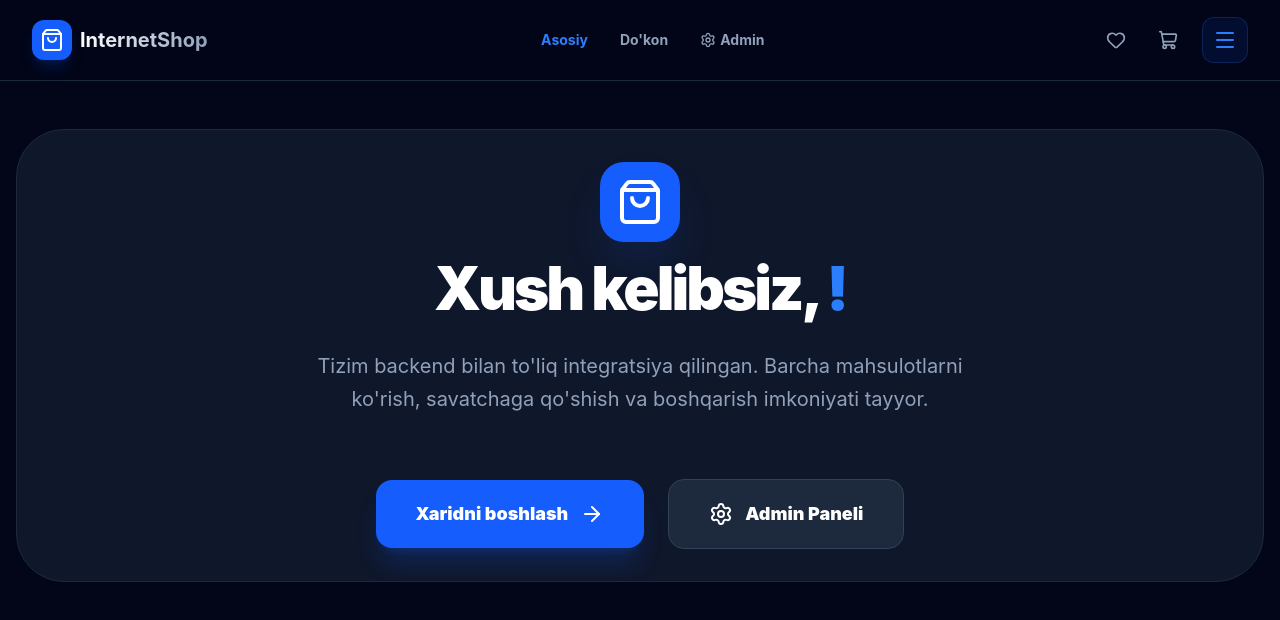
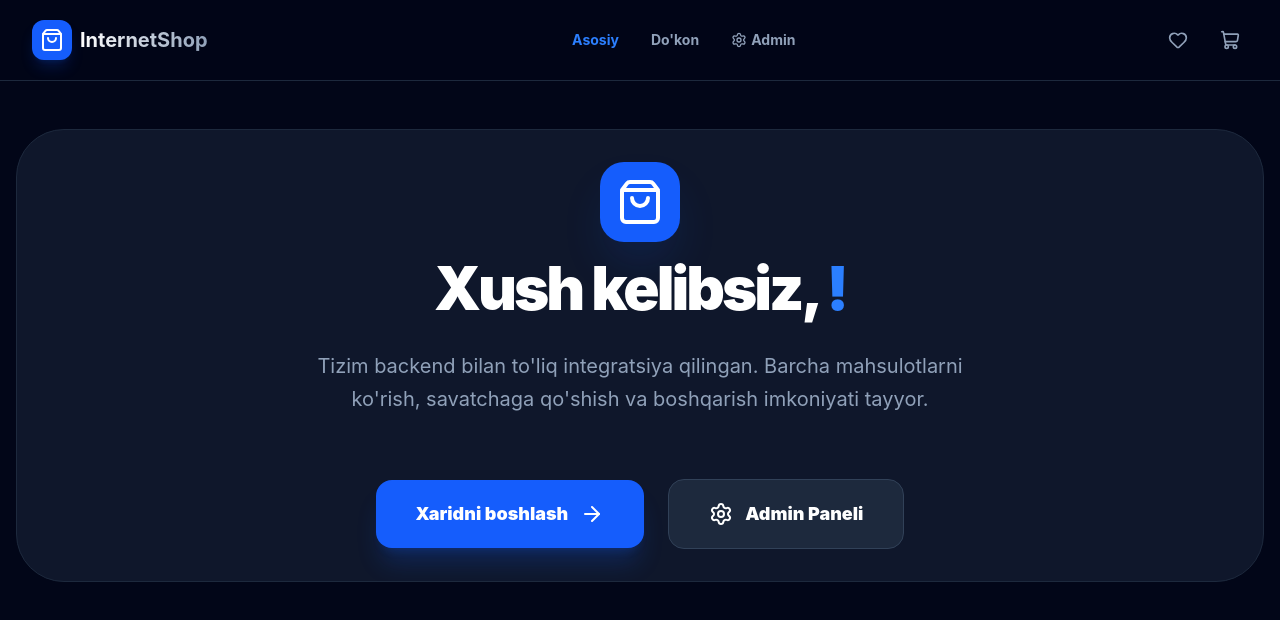
Before and after one commit to AbdullayevTemurmalik/ShopFrontend, a React (Vite) app: page / in a window 1280 px wide. Shown: the top 620 px of the page. Built offline with nearby package versions, Linux system fonts and the light colour scheme; no server answers; sample sign-in values are in the browser's storage.

Commit message:
ShopFrontend

```diff
--- a/src/components/Navbar.jsx
+++ b/src/components/Navbar.jsx
@@ -52,7 +52,7 @@ const Navbar = () => {
 
             <button
               onClick={toggleMenu}
-              className="p-2.5 bg-blue-600/10 border border-blue-500/20 rounded-xl text-blue-500 hover:bg-blue-600 hover:text-white transition-all active:scale-90"
+              className="md:hidden p-2.5 bg-blue-600/10 border border-blue-500/20 rounded-xl text-blue-500 hover:bg-blue-600 hover:text-white transition-all active:scale-90"
             >
               <Menu className="w-6 h-6" />
             </button>
```
